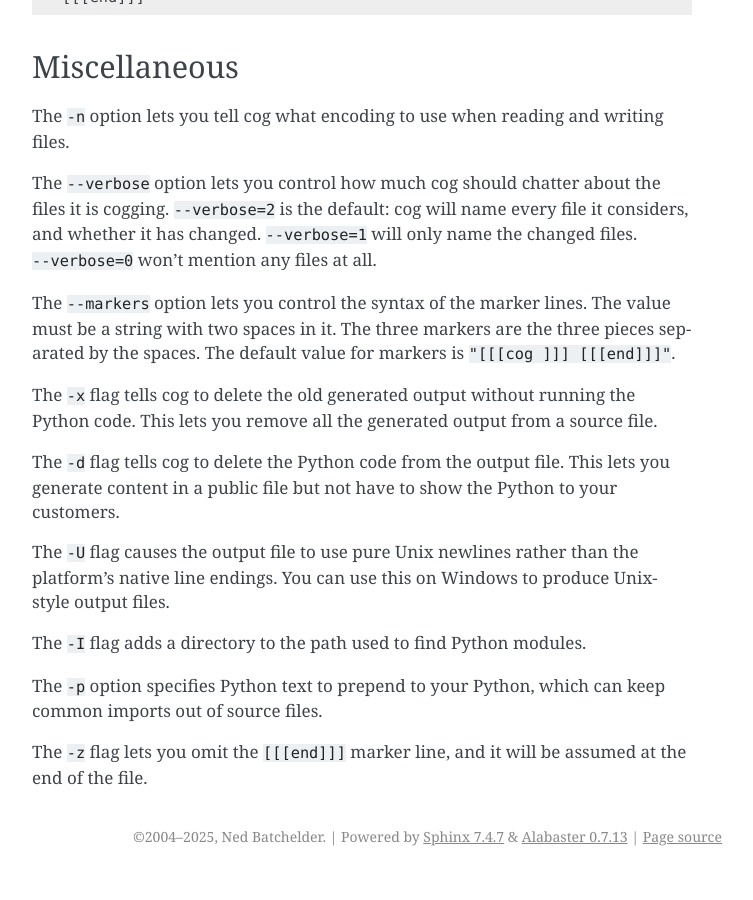
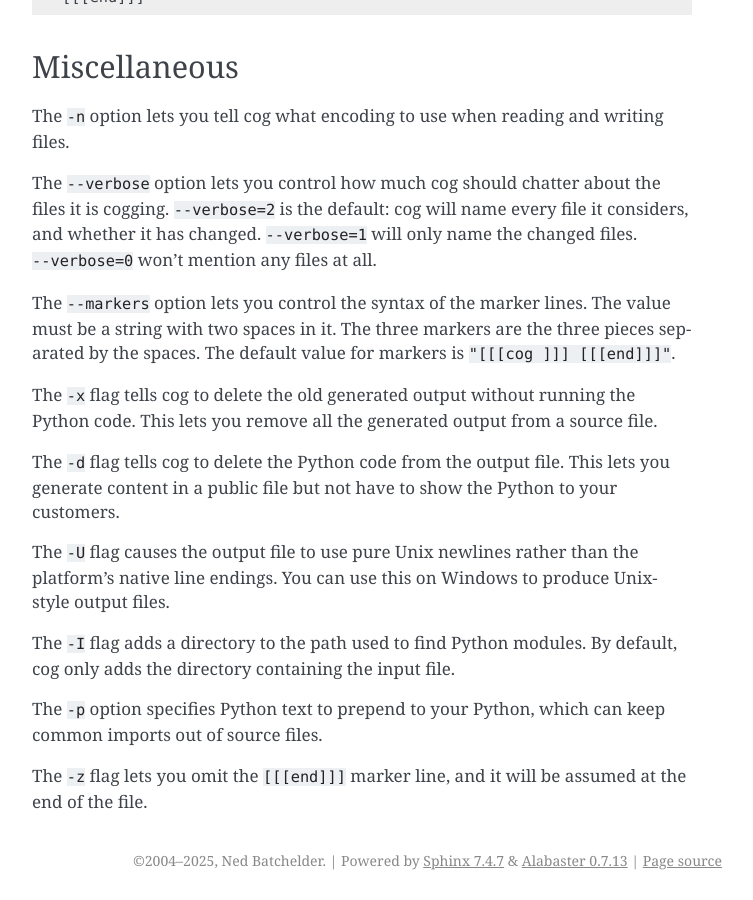
Before and after one commit to nedbat/cog, a Sphinx documentation site: the page built from docs/running.rst, in a window 1280 px wide and 900 px high, scrolled down 4645 px. Shown: the whole window, without its empty margins (388-1141 px from the left). Built offline with Sphinx 7.4.7, drawn with Linux system fonts in a browser that asks for light colours; before the commit the page ends 5521 px from its top, so only the background shows below that.

Commit message:
doc: `-I` picks up on `dirname(infile)` (#62)
In order to indicate that `-I` adds to the list of added paths but does
not replace/disable this addition, worded as "by default...only".

```diff
--- a/docs/running.rst
+++ b/docs/running.rst
@@ -301,6 +301,7 @@ the platform's native line endings.  You can use this on Windows to produce
 Unix-style output files.
 
 The ``-I`` flag adds a directory to the path used to find Python modules.
+By default, cog only adds the directory containing the input file.
 
 The ``-p`` option specifies Python text to prepend to your Python, which can
 keep common imports out of source files.
```
